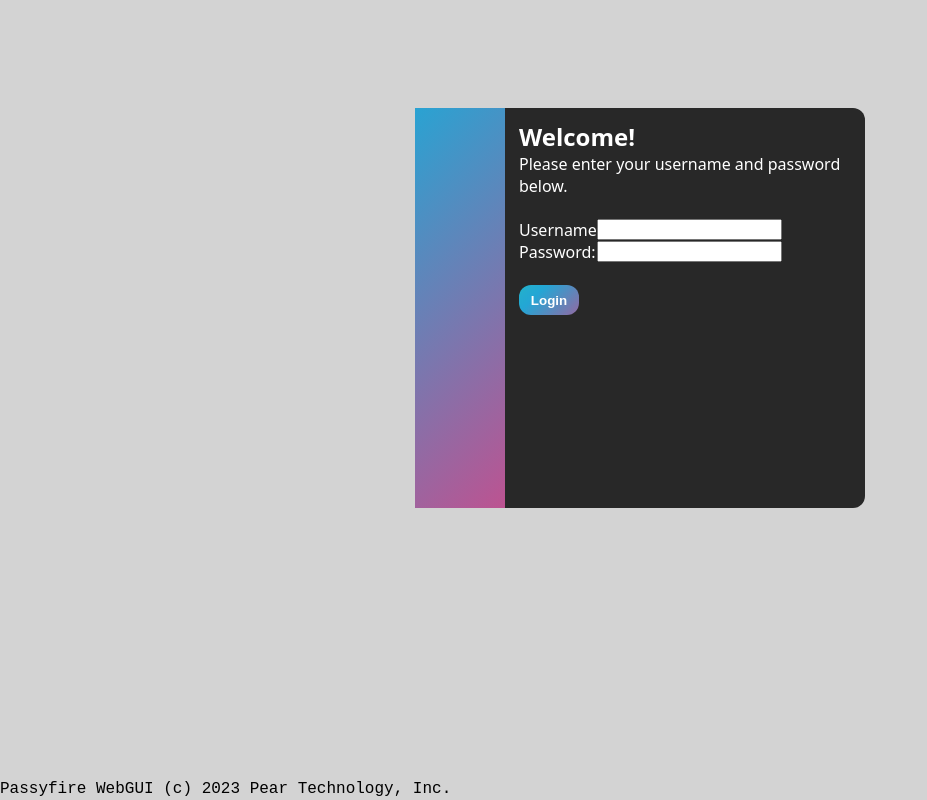
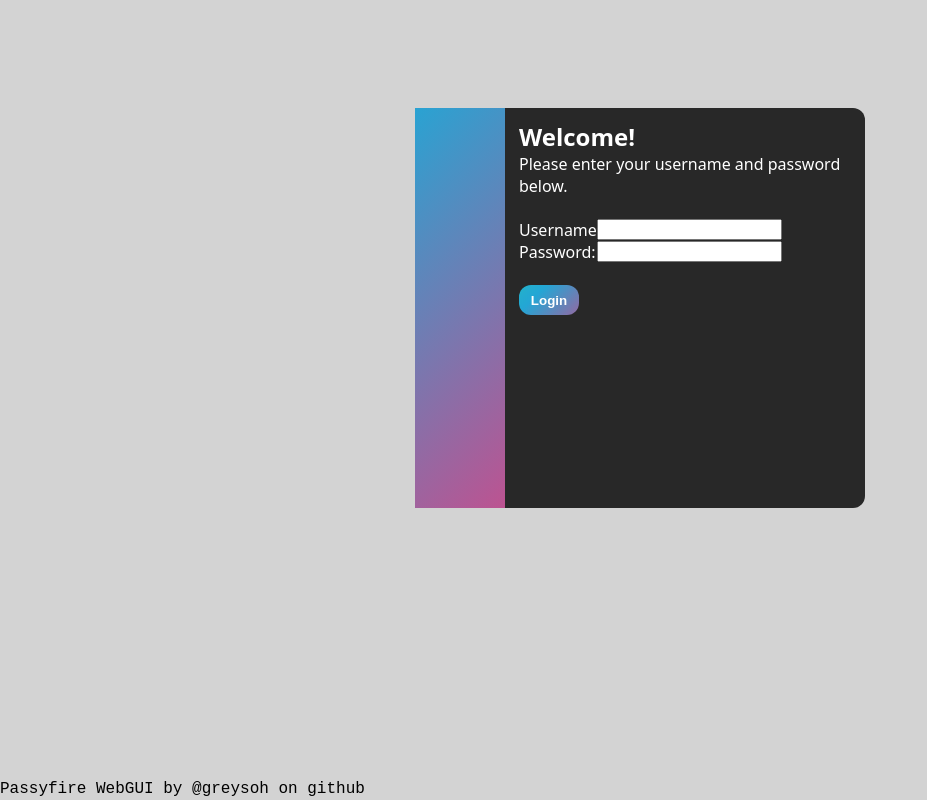
Before and after one commit to greysoh/passyfire, a website with bundled scripts: page pages/index.html in a window 1280 px wide. Shown: the whole page, without its empty margins (0-927 px from the left). Built offline with nearby package versions, Linux system fonts and the light colour scheme.

Commit message:
chore: Changes watermark.
The stab on unRAID was getting old.

```diff
--- a/pages/index.html
+++ b/pages/index.html
@@ -31,7 +31,7 @@
   </div>
 
   <div class="watermark">
-    Passyfire WebGUI (c) 2023 Pear Technology, Inc.
+    Passyfire WebGUI by @greysoh on github
   </div>
 </body>
 </html>
```
